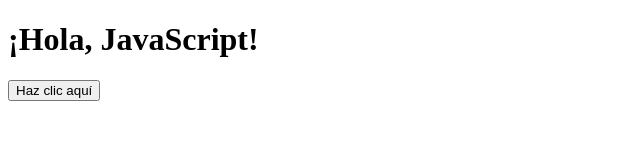
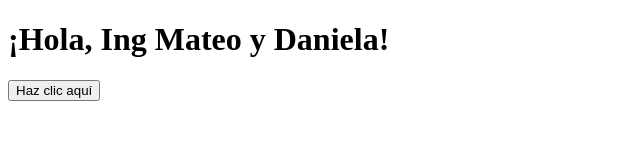
Before and after one commit to mateocarruce/Javascript-AWS, a plain HTML site: page index.html in a window 1280 px wide. Both pictures are taken after a click on the button "Haz clic aquí". Shown: the whole page, without its empty margins (0-640 px from the left). Drawn offline with Linux system fonts and the light colour scheme.

Commit message:
Update index.html

```diff
--- a/index.html
+++ b/index.html
@@ -11,7 +11,7 @@
 
     <script>
         function cambiarMensaje() {
-            document.getElementById("mensaje").innerText = "¡Hola, JavaScript!";
+            document.getElementById("mensaje").innerText = "¡Hola, Ing Mateo y Daniela!";
         }
     </script>
 </body>
```
